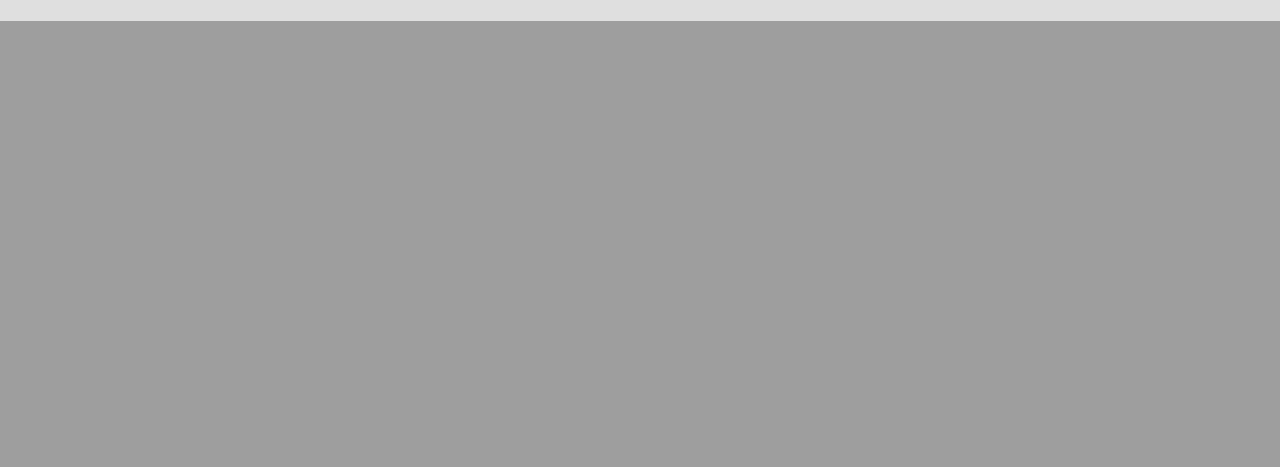
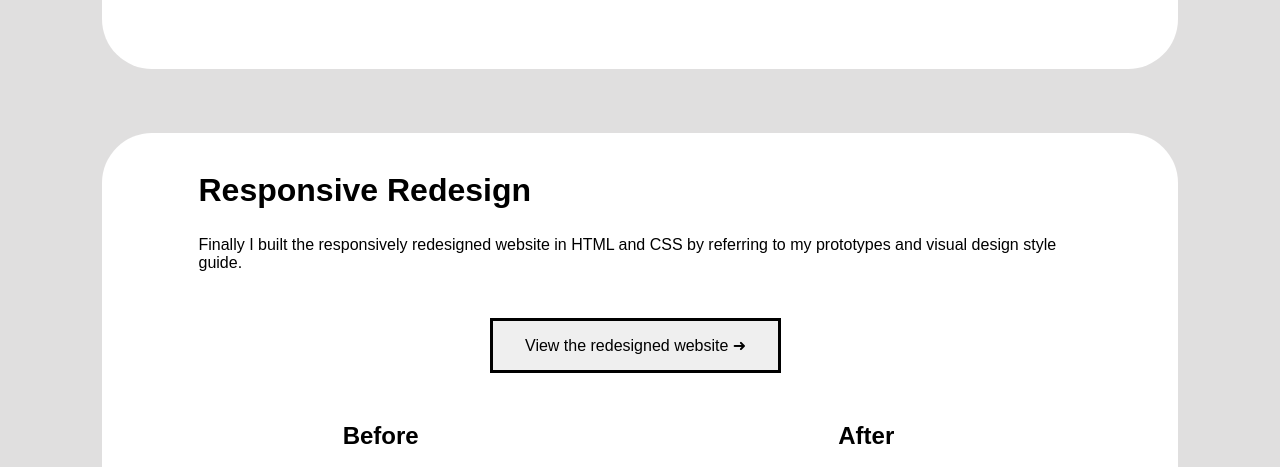
Before and after one commit to elliemadsen/cs1300-responsive-redesign, a PHP site: page / in a window 1280 px wide. Shown: the part 4449-4916 px from the top of the page. Before the commit the page ends 4470 px from the top, so only its background shows below. Run offline with PHP 8.4, Linux system fonts and the light colour scheme.

Commit message:
final changes to portfolio

```diff
--- a/home.html
+++ b/home.html
@@ -4,7 +4,6 @@
   <head>
     <title>Responsive Redesign</title>
     <link rel="stylesheet" href="index.css">
-    <!-- TODO: add additional links here! e.g. fonts, icons, more stylesheets, etc. -->
     <meta content="width=device-width, initial-scale=1" name="viewport" />
   </head>
 
@@ -15,7 +14,9 @@
 
     <div class="section">
       <h2 class="heading">On The Rhode To Freedom</h2>
-      <a href="https://www.stagesoffreedom.org/on-the-rhode-to-freedom">View the current website.</a>
+      <p class="btext">On The Road To Freedom is a roadside guide to African American sites in Rhode Island. The resource was created by the Stages of Freedom, a local non-profit organization that promotes black cultural events, and is hosted on their website. The page lists a large number of historic properties, churches, businesses, and burial sites associated with the state’s deeply rooted slave legacy. Organized by municipality, the sheer amount of information included in this guide makes comprehension difficult, but this is exacerbated by the page’s interface design.</p>
+      <p class="btext">I redesigned the On The Road To Freedom web page to be responsive across various device sizes while improving the site’s usability and visual design.</p>
+      <button class="button" onclick=" window.open('https://www.stagesoffreedom.org/on-the-rhode-to-freedom','_blank')">View the current website ➜</button>
     </div>
 
       <div class="section">
@@ -33,19 +34,34 @@
         <h3 class="btext"> Low-Fidelity Wireframes </h3>
         <p class="btext">Created with Balsamiq, the following wireframes display a simple low-fidelity representation of the page’s redesign. The annotations describe where and how the wireframes solve the issues associated with the current site.</p>
         <img src="portfolio/balsamiq.svg" alt="Improved low-fidelity design of web, tablet, and phone interfaces." class="image" id="large">
+        <h3 class="btext"> High-Fidelity Prototypes </h3>
+        <p class="btext">Created with Figma, the following high-fidelity mock-ups realistically prototype the low-fidelity wireframes. The annotations describe how developers can implement responsiveness across three common device widths and reproduce the elements in HTML and CSS.</p>
+        <img src="portfolio/figma.svg" alt="Improved high-fidelity design of web, tablet, and phone interfaces." class="image" id="large">
         <h3 class="btext"> Visual Design Style Guide </h3>
         <p class="btext">This guide keeps visual elements consistent across the site while making handoff to developers easier.</p>
         <img src="portfolio/style-guide.svg" alt="Style guide of typeface, colors, icons, and navbars." class="image" id="guide">
-        <h3 class="btext"> High-Fidelity Prototypes </h3>
-        <p class="btext">Created with Figma, the following high-fidelity mock-ups apply the visual design style guide to realistically prototype the low-fidelity wireframes. The annotations describe how developers can implement responsiveness and reproduce the elements in HTML and CSS.</p>
-        <img src="portfolio/figma.svg" alt="Improved high-fidelity design of web, tablet, and phone interfaces." class="image" id="large">
-
 
       </div>
 
       <div class="section">
         <h2 class="heading"> Responsive Redesign </h2>
-        <a href="redesign.html">Redesigned Website</a>
+        <p class="btext">Finally I built the responsively redesigned website in HTML and CSS by referring to my prototypes and visual design style guide.</p>
+        <button class="button" onclick=" window.open('redesign.html','_blank')">View the redesigned website ➜</button>
+        <div class="grid-1by2">
+          <div class="block1">
+            <h2 class="btext" id="center">Before</h2>
+            <img src="media/old-phone-1.png" class="small" id="iphone" alt="old phone screen display">
+            <img src="media/old-ipad-1.png" class="small" alt="old phone screen display">
+            <img src="media/old-ipad-2.png" class="small" alt="old ipad screen display">
+
+          </div>
+          <div class="block2">
+            <h2 class="btext" id="center">After</h2>
+            <img src="media/new-phone-1.png" class="small" id="iphone" alt="new phone screen display">
+            <img src="media/new-ipad-1.png" class="small" alt="new phone screen display">
+            <img src="media/new-ipad-2.png" class="small" alt="new ipad screen display">
+          </div>
+        </div>
       </div>
   </body>
 </html>
--- a/index.css
+++ b/index.css
@@ -1,5 +1,3 @@
-/* Put your style information here! */
-
 body {
   padding: 0;
   margin: 0;
@@ -21,6 +19,7 @@ body {
   margin-top: 5%;
   margin-bottom: 5%;
   padding: 12px;
+  padding-bottom: 30px;
 }
 
 .image {
@@ -39,6 +38,26 @@ body {
 .btext {
   margin-right: 8%;
   margin-left: 8%;
+}
+
+.button {
+  border: solid;
+  border-width: 3px;
+  color: black;
+  padding: 15px 32px;
+  text-align: center;
+  text-decoration: none;
+  display: inline-block;
+  font-size: 16px;
+  font-family: Century Gothic, AppleGothic, sans-serif;
+  width: auto;
+  margin: 30px;
+  margin-left: calc(50% - 150px);
+}
+
+.button:hover {
+  background-color: #c4c4c4;
+  cursor: pointer;
 }
 
 .grid-1by3 {
@@ -62,6 +81,7 @@ body {
   grid-row: 1;
   grid-column: 1;
 }
+
 .block2 {
   grid-row: 1;
   grid-column: 2;
@@ -118,6 +138,23 @@ h3 {
   margin-bottom: 40px;
 }
 
+.small {
+  display: block;
+  margin-left: auto;
+  margin-right: auto;
+  width: 70%;
+  height: auto;
+  margin-bottom: 50px;
+}
+
+#iphone {
+  width: 50%;
+}
+
+#center {
+  margin-left: 40%;
+}
+
 @media only screen and (max-width:700px) {
   /* For mobile phones: */
 .grid-1by3 {
--- a/redesign.css
+++ b/redesign.css
@@ -1,4 +1,3 @@
-/* Put your style information here! */
 
 body {
     font-family: Georgia, 'Times New Roman', Times, serif, serif;
@@ -66,10 +65,6 @@ h4 {
 
 p {
     margin-top: 0;
-}
-
-heading {
-
 }
 
 #logo {
--- a/redesign.html
+++ b/redesign.html
@@ -4,12 +4,10 @@
   <head>
     <title>Rhode To Freedom!</title>
     <link rel="stylesheet" href="redesign.css">
-    <!-- TODO: add additional links here! e.g. fonts, icons, more stylesheets, etc. -->
     <meta content="width=device-width, initial-scale=1" name="viewport" />
   </head>
 
   <body>
-    <!-- TODO: put your HTML code here! -->
     <div class="heading">
       <img src="media/rhode_to_freedom_logo.gif" alt="Rhode To Freedom Logo" id="logo">
       <img src="media/social-media.png" alt="social media icons" id="socials">
```
Also changed, not shown: media/_C__Users_ellie_OneDrive_Documents_UIUX_responsive_redesign_responsive-redesign_redesign.html(Moto G4).png (added), media/new-desktop-1.png (added), media/new-ipad-1.png (added), media/new-ipad-2.png (added), media/new-phone-1.png (added), media/old-desktop-1.png (added), 4 other files.
